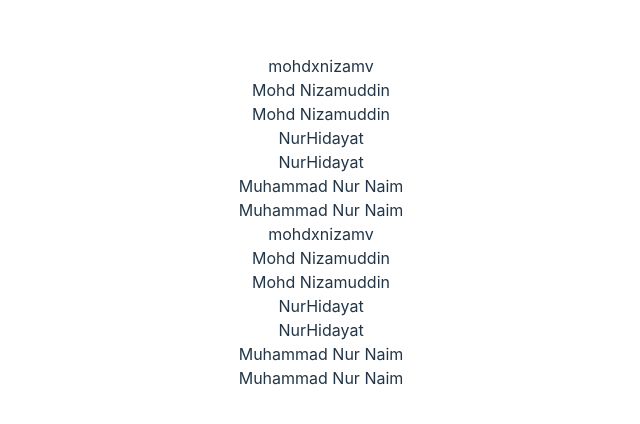
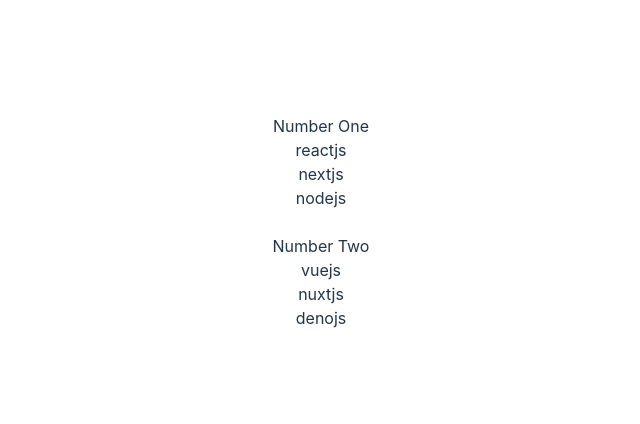
Before and after one commit to mohdxnizamv/belajar-reactjs, a React (Vite) app: page / in a window 1280 px wide. Shown: the part 178-602 px from the top of the page, without its empty margins (319-959 px from the left). Built offline with nearby package versions, Linux system fonts and the light colour scheme.

Commit message:
commit : Props Child Component

```diff
--- a/src/App.jsx
+++ b/src/App.jsx
@@ -4,8 +4,9 @@
 function App() {
   return (
     <div className="App">
-      <Article />
-      <Article />
+      <Article name="Number One" family={["reactjs", "nextjs", "nodejs"]} />
+      <br />
+      <Article name="Number Two" family={["vuejs", "nuxtjs", "denojs"]} />
     </div>
   );
 }
--- a/src/components/Article.jsx
+++ b/src/components/Article.jsx
@@ -1,18 +1,10 @@
-function Article() {
-  const name = "mohdxnizamv";
-  const family = ["Mohd Nizamuddin", "NurHidayat", "Muhammad Nur Naim"];
-
+function Article(props) {
   return (
     <>
-      <div>{name}</div>
+      <div>{props.name}</div>
       <div>
-        {family.map((keluarga) => {
-          return (
-            <>
-              <div>{keluarga}</div>
-              <div>{keluarga}</div>
-            </>
-          );
+        {props.family.map((keluarga) => {
+          return <div>{keluarga}</div>;
         })}
       </div>
     </>
```
